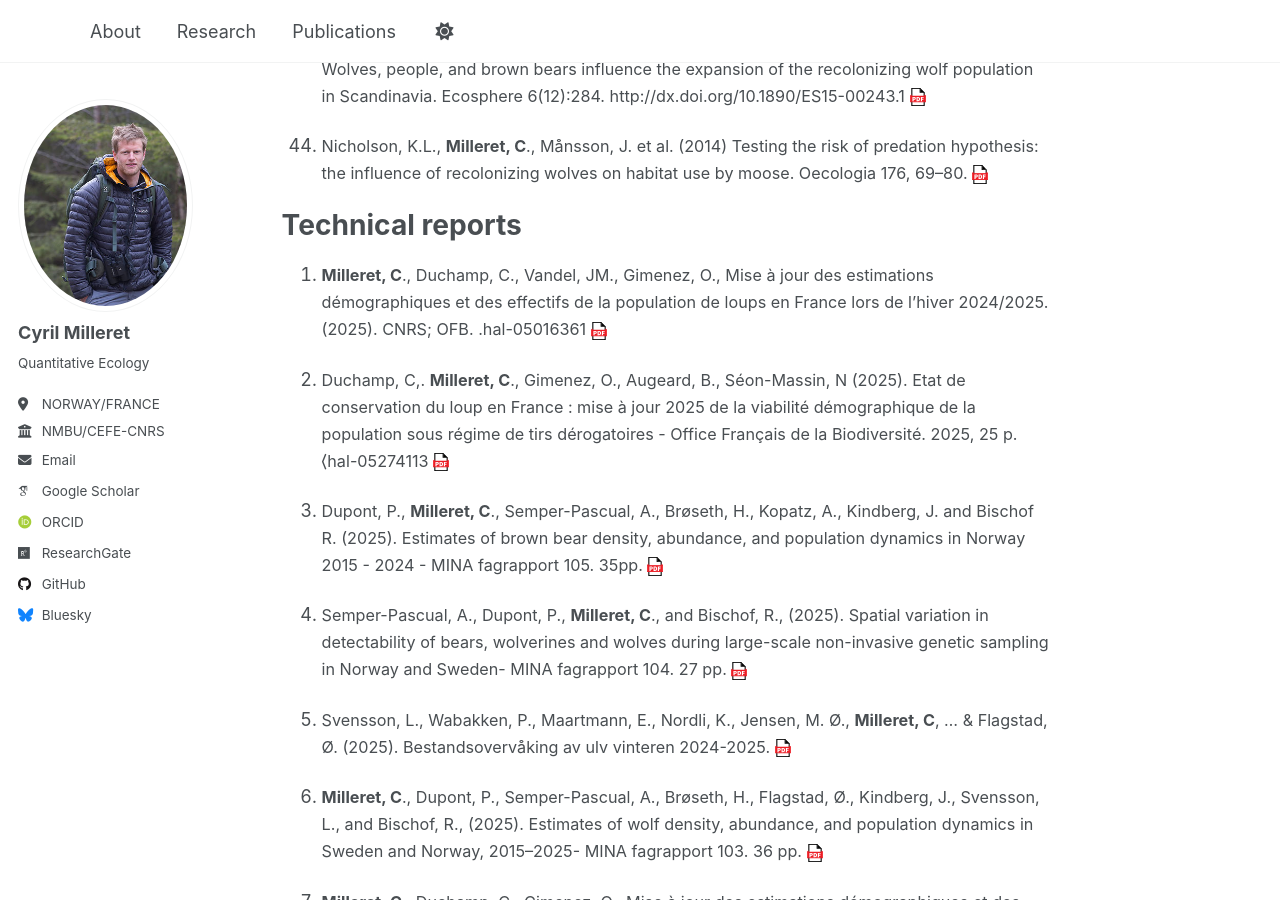
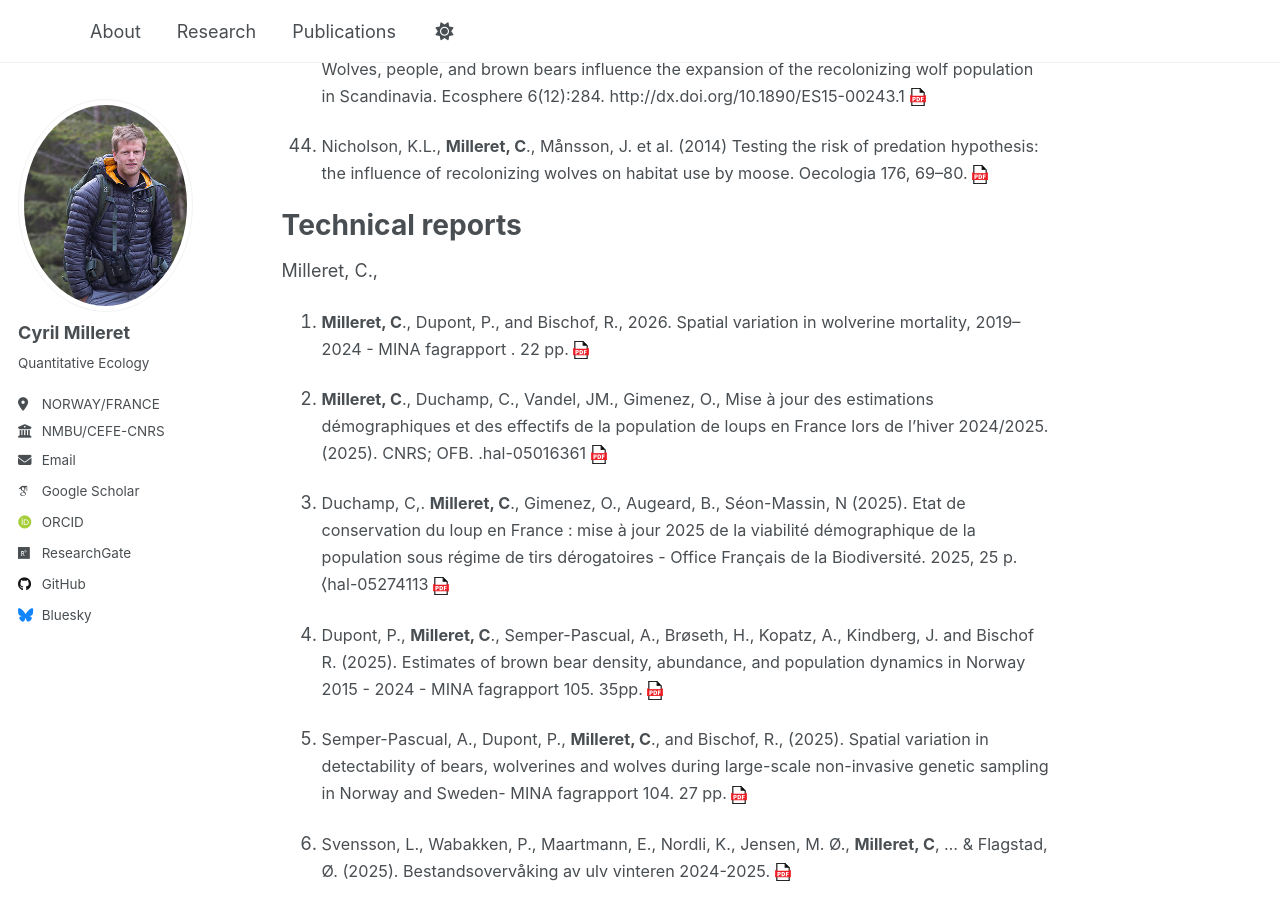
Before and after one commit to Cyril-Milleret/Cyril-Milleret.github.io, a Jekyll site: the page built from _pages/publication.md, in a window 1280 px wide and 900 px high, scrolled down 4408 px. Built offline with Jekyll 4.4.1, drawn with Linux system fonts in a browser that asks for light colours; some web fonts are replaced; a script that is not in the unit is left out.

Commit message:
update report list

```diff
--- a/_pages/publication.md
+++ b/_pages/publication.md
@@ -231,6 +231,13 @@ Mapping sex-and age-structure reveals lonely males at the front in an expanding
 
 
 # Technical reports
+
+Milleret, C.,
+26.  <span style="font-size: 0.9em;"> **Milleret, C**.,  Dupont, P., and Bischof, R., 2026. Spatial variation in wolverine mortality, 2019–2024 - MINA fagrapport . 22 pp.
+<a href="https://static02.nmbu.no/mina/publikasjoner/mina_fagrapport/pdf/mif109.pdf" target="_blank">
+  <img src="/images/PDF_icon.svg" alt="PDF" width="16" style="vertical-align: middle;">
+</a>
+
 25.  <span style="font-size: 0.9em;"> **Milleret, C**., Duchamp, C., Vandel, JM., Gimenez, O.,  Mise à jour des estimations démographiques et des effectifs de la population de loups en France lors de l’hiver 2024/2025. (2025).  CNRS; OFB. .hal-05016361
 <a href="https://hal.science/hal-05417020v1" target="_blank">
   <img src="/images/PDF_icon.svg" alt="PDF" width="16" style="vertical-align: middle;">
```
Also changed, not shown: 1 other file.
